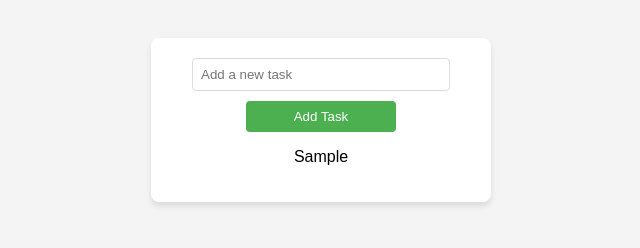
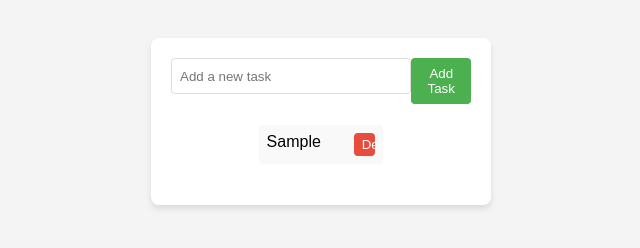
Before and after one commit to thelastminutedev/To-Do-List-Web, a plain HTML site: page index.html in a window 1280 px wide. Both pictures are taken after typing "Sample" into the empty fields and a click on the button "Add Task". Shown: the part 60-308 px from the top of the page, without its empty margins (319-959 px from the left). Drawn offline with Linux system fonts and the light colour scheme.

Commit message:
Update index.html
Added Enter key functionality, moved Add Task button next to input, and added delete button for tasks

```diff
--- a/index.html
+++ b/index.html
@@ -26,16 +26,24 @@
             border-radius: 8px;
             width: 300px;
             text-align: center;
+            display: flex;
+            flex-direction: column;
+            align-items: center;
+        }
+        .input-container {
+            display: flex;
+            justify-content: space-between;
+            width: 100%;
         }
         input {
-            width: 80%;
+            width: 75%;
             padding: 8px;
             margin-bottom: 10px;
             border: 1px solid #ddd;
             border-radius: 4px;
         }
         button {
-            width: 50%;
+            width: 20%;
             padding: 8px;
             background-color: #4CAF50;
             color: white;
@@ -46,40 +54,80 @@
         button:hover {
             background-color: #45a049;
         }
+        ul {
+            list-style-type: none;
+            padding: 0;
+        }
+        li {
+            display: flex;
+            justify-content: space-between;
+            padding: 8px;
+            background-color: #f9f9f9;
+            margin: 5px 0;
+            border-radius: 4px;
+        }
+        .delete-btn {
+            background-color: #e74c3c;
+            border: none;
+            color: white;
+            cursor: pointer;
+            padding: 4px 8px;
+            border-radius: 4px;
+        }
+        .delete-btn:hover {
+            background-color: #c0392b;
+        }
     </style>
 </head>
 <body>
     <h1>To-Do List</h1>
     <div class="container">
+        <div class="input-container">
             <input type="text" id="taskInput" placeholder="Add a new task" />
             <button id="addTaskButton">Add Task</button>
-        <ul id="taskList" style="list-style-type: none; padding: 0;"></ul>
+        </div>
+        <ul id="taskList"></ul>
     </div>
     <script>
-        // Get references to the DOM elements
         const addTaskButton = document.getElementById('addTaskButton');
         const taskInput = document.getElementById('taskInput');
         const taskList = document.getElementById('taskList');
 
         // Function to add a task to the list
-        addTaskButton.addEventListener('click', function() {
-            const taskText = taskInput.value.trim(); // Get the text from the input field
-
-            if (taskText !== '') {
-                // Create a new list item (li) element
+        function addTask(taskText) {
             const newTask = document.createElement('li');
             newTask.textContent = taskText;
 
-                // Add a click event listener to delete the task
-                newTask.addEventListener('click', function() {
-                    newTask.remove(); // Remove the task when clicked
+            // Create delete button
+            const deleteButton = document.createElement('button');
+            deleteButton.textContent = 'Delete';
+            deleteButton.classList.add('delete-btn');
+            deleteButton.addEventListener('click', function() {
+                newTask.remove();
             });
 
-                // Append the new task to the task list (ul)
+            // Append delete button to the task
+            newTask.appendChild(deleteButton);
             taskList.appendChild(newTask);
+        }
 
-                // Clear the input field after adding the task
+        // Event listener for the "Add Task" button
+        addTaskButton.addEventListener('click', function() {
+            const taskText = taskInput.value.trim();
+            if (taskText !== '') {
+                addTask(taskText);
                 taskInput.value = '';
+            }
+        });
+
+        // Event listener for pressing the Enter key
+        taskInput.addEventListener('keypress', function(event) {
+            if (event.key === 'Enter') {
+                const taskText = taskInput.value.trim();
+                if (taskText !== '') {
+                    addTask(taskText);
+                    taskInput.value = '';
+                }
             }
         });
     </script>
```
Lines whose indentation alone changed are shown as unchanged.
